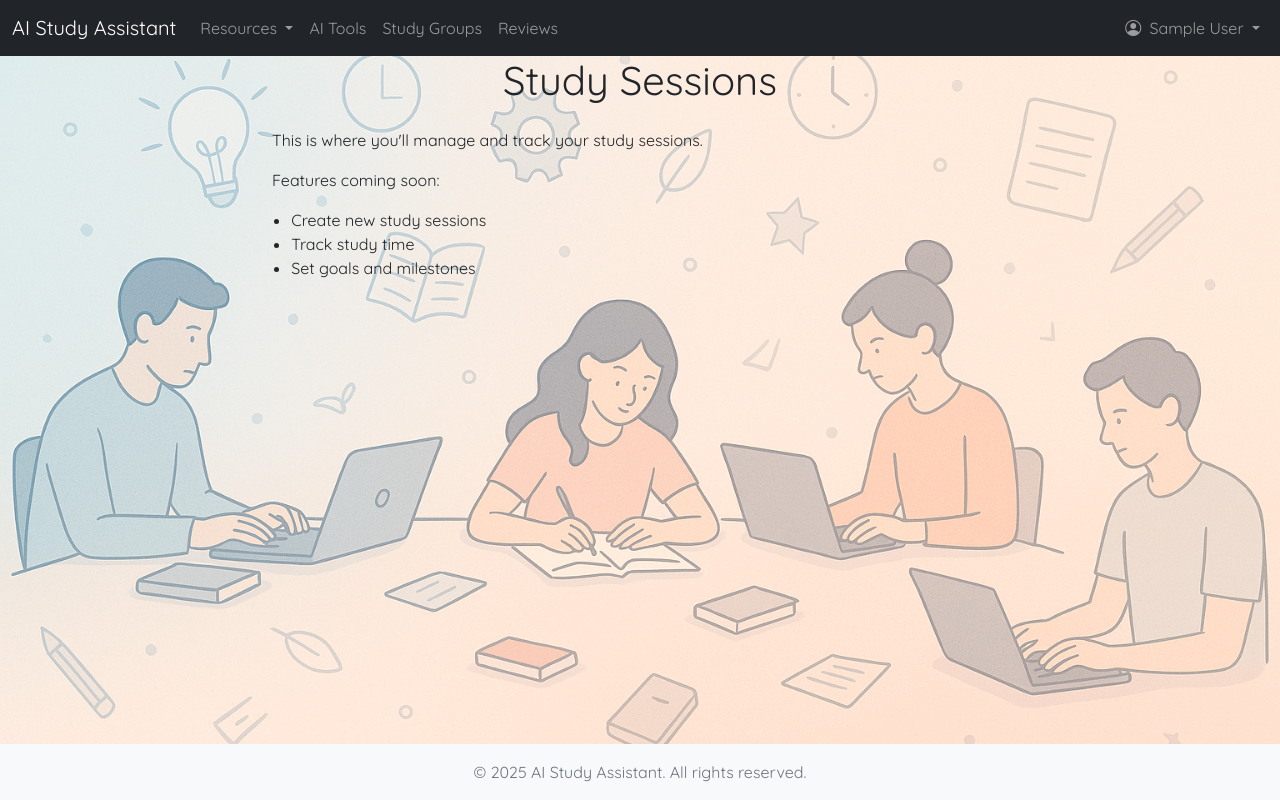
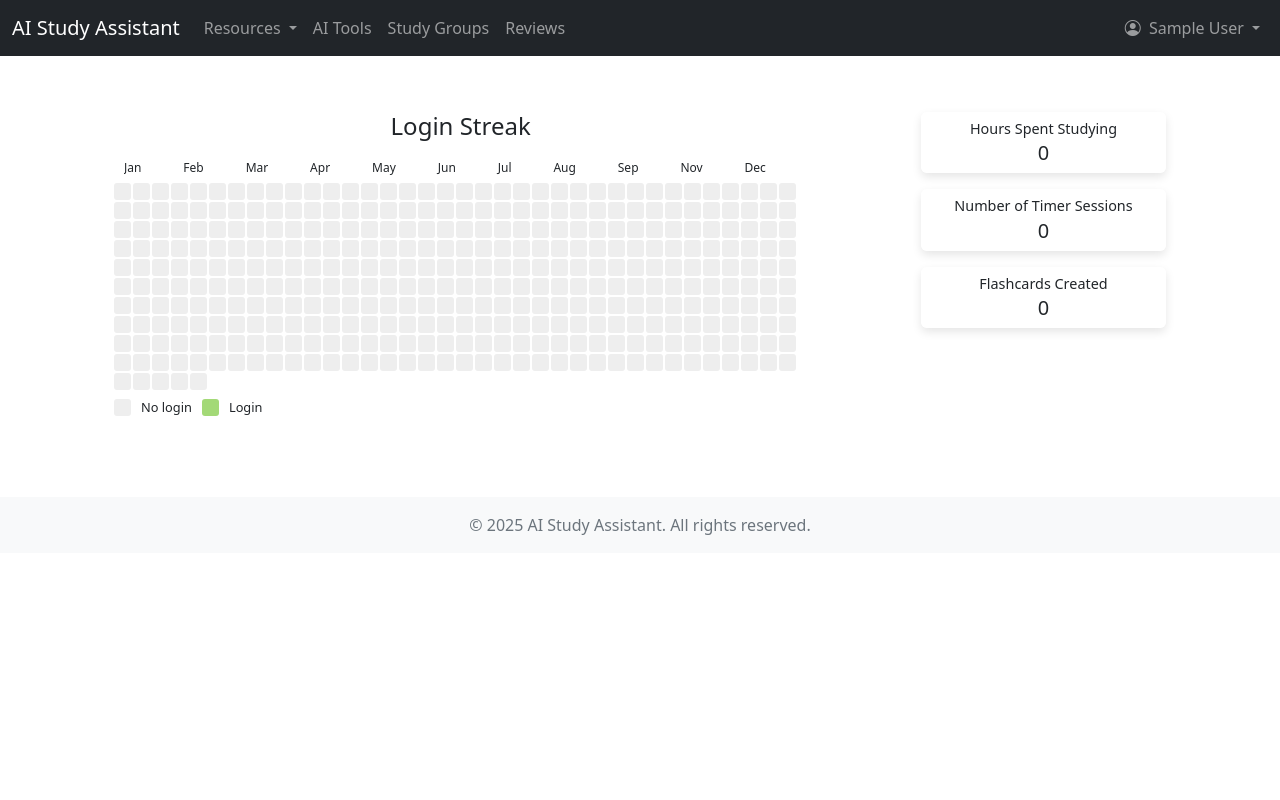
Before and after one commit to rafanahmed/Django-AI-Study-Assistant, a Django app: page /study-sessions/ in a window 1280 px wide. Run offline with Django 5.2, Linux system fonts and the light colour scheme; the visitor is signed in with stand-in values (Sample User, id 1); data that the repository does not hold is empty.

Commit message:
Study Overview Page

```diff
--- a/base/templates/base/base.html
+++ b/base/templates/base/base.html
@@ -180,10 +180,10 @@
           <h2 class="text-white mt-5 mb-4">Meet the Developers</h2>
           <div class="row gy-4">
               <div class="col-md-6 d-flex align-items-center">
-                <img src="https://github.com/alphinav.png" class="rounded-circle me-3" width="64" height="64" alt="Alphin">
+                <img src="https://avatars.githubusercontent.com/u/144747051?v=4" class="rounded-circle me-3" width="64" height="64" alt="Alphin">
                 <div>
                   <h5 class="text-white mb-1">Alphin Abraham Varghese</h5>
-                  <a href="https://github.com/alphinav" target="_blank" class="text-light text-decoration-none">
+                  <a href="https://github.com/alphinV" target="_blank" class="text-light text-decoration-none">
                     <i class="bi bi-github me-1"></i> GitHub
                   </a>
                 </div>
@@ -236,7 +236,7 @@
     {% endblock %}
   </div>
 
-  <footer class="footer py-3 bg-light text-center">
+  <footer class="mt-auto py-3 bg-light text-center">
     <div class="container">
       <span class="text-muted">&copy; 2025 AI Study Assistant. All rights reserved.</span>
     </div>
--- a/base/templates/base/study_sessions.html
+++ b/base/templates/base/study_sessions.html
@@ -1,18 +1,150 @@
 {% extends 'base/base.html' %}
 
+{% block extra_css %}
+<style>
+  .heatmap-square {
+    width: 17px;
+    height: 17px;
+    border-radius: 3px;
+  }
+
+  .heatmap-legend {
+    display: flex;
+    align-items: center;
+    gap: 10px;
+  }
+
+  .heatmap-legend span {
+    font-size: 0.8rem;
+  }
+
+  #month-labels {
+    display: grid;
+    grid-template-columns: repeat(54, 1fr);
+    font-size: 0.75rem;
+    margin-left: 10px;
+    margin-bottom: 6px;
+    padding-top: 10px;
+  }
+
+  #heatmap {
+    overflow-x: auto;
+    padding-right: 10px;
+  }
+
+  #month-labels {
+    overflow-x: auto;
+    padding-right: 10px;
+  }
+
+  /* Remove white from cards */
+  .card {
+    background-color: rgba(255, 255, 255, 0.7) !important;
+    backdrop-filter: blur(3px);
+    box-shadow: 0 4px 10px rgba(0,0,0,0.1);
+    border: none;
+  }
+</style>
+{% endblock %}
+
 {% block content %}
-<div class="container">
-    <h1 class="text-center mb-4">Study Sessions</h1>
-    <div class="row">
-        <div class="col-md-8 offset-md-2">
-            <p>This is where you'll manage and track your study sessions.</p>
-            <p>Features coming soon:</p>
-            <ul>
-                <li>Create new study sessions</li>
-                <li>Track study time</li>
-                <li>Set goals and milestones</li>
-            </ul>
+<div class="container py-4">
+    <div class="study-wrapper" style="background: rgba(255, 255, 255, 0.75); backdrop-filter: blur(6px); border-radius: 15px; padding: 2rem;">
+
+  <div class="row">
+    <!-- Calendar -->
+    <div class="col-lg-8 mb-4">
+      <h4 class="text-center">Login Streak</h4>
+      <div id="month-labels"></div>
+      <div id="heatmap" class="d-flex flex-wrap"></div>
+      <div class="mt-2 heatmap-legend">
+        <span class="heatmap-square" style="background-color: #eeeeee;"></span><span>No login</span>
+        <span class="heatmap-square" style="background-color: #a3d977;"></span><span>Login</span>
+      </div>
+    </div>
+
+    <!-- Stats -->
+    <div class="col-lg-3 ms-auto">
+      <div class="card mb-3">
+        <div class="card-body text-center p-2">
+          <h6 class="card-title mb-1" style="font-size: 0.9rem;">Hours Spent Studying</h6>
+          <p class="h5 mb-0">{{ hours_spent }}</p>
         </div>
+      </div>
+      <div class="card mb-3">
+        <div class="card-body text-center p-2">
+          <h6 class="card-title mb-1" style="font-size: 0.9rem;">Number of Timer Sessions</h6>
+          <p class="h5 mb-0">{{ timer_uses }}</p>
+        </div>
+      </div>
+      <div class="card mb-3">
+        <div class="card-body text-center p-2">
+          <h6 class="card-title mb-1" style="font-size: 0.9rem;">Flashcards Created</h6>
+          <p class="h5 mb-0">{{ flashcard_count }}</p>
+        </div>
+      </div>
+    </div>
+    </div>
     </div>
 </div>
 {% endblock %}
+
+{% block extra_js %}
+<script>
+const loginDates = new Set(JSON.parse('{{ login_dates|safe|escapejs }}'));
+
+const today = new Date();
+const yearStart = new Date();
+yearStart.setDate(today.getDate() - 364); // 1 year ago
+
+const container = document.getElementById('heatmap');
+container.style.display = 'grid';
+container.style.gridTemplateColumns = 'repeat(54, 19px)';
+container.style.gridTemplateRows = 'repeat(7, 19px)';
+container.style.gridGap = '2px';
+
+const monthMarkers = {};
+
+for (let d = new Date(yearStart); d <= today; d.setDate(d.getDate() + 1)) {
+  const isoDate = d.toISOString().split('T')[0];
+  const square = document.createElement('div');
+  square.className = 'heatmap-square';
+  square.title = isoDate;
+  square.style.backgroundColor = loginDates.has(isoDate) ? '#a3d977' : '#eeeeee';
+
+  const week = Math.floor((d - yearStart) / (7 * 24 * 60 * 60 * 1000));
+  let day = d.getDay();
+  day = day === 0 ? 6 : day - 1;
+
+  square.style.gridColumn = `${week + 1}`;
+  square.style.gridRow = `${day + 1}`;
+  container.appendChild(square);
+
+  const monthLabel = d.toLocaleDateString('en-US', { month: 'short' });
+  if (!Object.values(monthMarkers).includes(monthLabel)) {
+    monthMarkers[week] = monthLabel;
+  }
+}
+
+const monthContainer = document.getElementById('month-labels');
+const months = ["Jan", "Feb", "Mar", "Apr", "May", "Jun", "Jul", "Aug", "Sep", "Oct", "Nov", "Dec"];
+
+// Place 12 month labels at evenly spaced intervals across 54 columns
+for (let i = 0; i < 54; i++) {
+  const label = document.createElement('div');
+
+  if (i % 5 === 0) {
+    // Show approx one label every ~4.5 weeks
+    const monthIndex = Math.floor((i / 54) * 12);
+    label.textContent = months[monthIndex];
+  } else {
+    label.textContent = '';
+  }
+
+  label.style.textAlign = 'center';
+  monthContainer.appendChild(label);
+}
+
+
+</script>
+{% endblock %}
--- a/base/urls.py
+++ b/base/urls.py
@@ -29,4 +29,5 @@
     path('study-groups/<int:group_id>/leave/', views.leave_study_group, name='leave_study_group'),
     path('ai/q/<slug:section_slug>/', views.questionnaire_view, name='questionnaire'),
     path('ai/results/', views.results_feed_view, name='results_feed'),
+    path('log-timer/', views.log_timer_session, name='log_timer'),
 ]
--- a/base/views.py
+++ b/base/views.py
@@ -8,6 +8,14 @@
 from django.contrib.auth import login, logout
 from django.contrib.auth.models import User
 from django.http import JsonResponse
+from .models import TimerSession
+from django.views.decorators.csrf import csrf_exempt
+from django.utils.timezone import now
+from .models import TimerSession
+from django.views.decorators.http import require_POST
+from django.utils.timezone import now
+from .models import LoginActivity
+
 
 from .models import FlashcardDeck, Flashcard, Review, StudyGroup, AiInteraction
 from .forms import (
@@ -46,7 +54,12 @@
     if request.method == 'POST':
         form = AuthenticationForm(request, data=request.POST)
         if form.is_valid():
-            login(request, form.get_user())
+            user = form.get_user()
+            login(request, user)
+
+            # Log today's login
+            LoginActivity.objects.get_or_create(user=user, login_date=now().date())
+
             return redirect('ai_features:home')
         else:
             messages.error(request, 'Invalid username or password.')
@@ -100,11 +113,14 @@
     if request.method == 'POST':
         form = FlashcardDeckForm(request.POST)
         if form.is_valid():
-            form.save()
+            deck = form.save(commit=False)
+            deck.user = request.user  # 🔥 THIS LINE IS NEEDED
+            deck.save()
             return redirect('ai_features:flashcards')
     else:
         form = FlashcardDeckForm()
     return render(request, 'base/create_deck.html', {'form': form})
+
 
 
 @login_required
@@ -115,11 +131,16 @@
 
     if request.method == 'POST' and form.is_valid():
         flashcard = form.save(commit=False)
-        flashcard.deck = deck
+        flashcard.deck = deck  # 🔥 this line is essential!
         flashcard.save()
         return redirect('ai_features:deck_detail', deck_id=deck.id)
 
-    return render(request, 'base/deck_detail.html', {'deck': deck, 'cards': cards, 'form': form})
+    return render(request, 'base/deck_detail.html', {
+        'deck': deck,
+        'cards': cards,
+        'form': form
+    })
+
 
 
 @login_required
@@ -218,12 +239,25 @@
     return redirect('ai_features:review_page')
 
 
+from .models import LoginActivity
+
 @login_required
-def study_groups_view(request):
-    return render(request, 'base/study_groups.html', {
-        'user_groups': request.user.study_groups.all(),
-        'all_groups': StudyGroup.objects.all()
+def study_sessions_view(request):
+    total_seconds = sum(session.duration_seconds for session in request.user.timer_sessions.all())
+    hours_spent = total_seconds // 3600
+    timer_uses = request.user.timer_sessions.count()
+    flashcard_count = Flashcard.objects.filter(deck__user=request.user).count()
+
+    logins = LoginActivity.objects.filter(user=request.user)
+    login_dates = [login.login_date.isoformat() for login in logins]
+
+    return render(request, 'base/study_sessions.html', {
+        'hours_spent': hours_spent,
+        'timer_uses': timer_uses,
+        'flashcard_count': flashcard_count,
+        'login_dates': login_dates,
     })
+
 
 
 @login_required
@@ -353,3 +387,25 @@
 def results_feed_view(request):
     interactions = AiInteraction.objects.filter(user=request.user).order_by('-timestamp')
     return render(request, 'base/results_feed.html', {'interactions': interactions})
+
+
+@login_required
+def study_groups_view(request):
+    return render(request, 'base/study_groups.html', {
+        'user_groups': request.user.study_groups.all(),
+        'all_groups': StudyGroup.objects.all()
+    })
+
+
+@csrf_exempt
+@require_POST
+@login_required
+def log_timer_session(request):
+    try:
+        seconds = int(request.POST.get("duration_seconds", 0))
+        if seconds > 0:
+            TimerSession.objects.create(user=request.user, duration_seconds=seconds)
+            return JsonResponse({"status": "success"})
+    except Exception as e:
+        return JsonResponse({"status": "error", "message": str(e)})
+    return JsonResponse({"status": "invalid"})
```
Also changed, not shown: base/models.py (+19 -0 lines), base/templates/base/timer.html (+45 -26 lines), base/migrations/0002_timersession.py (added), base/migrations/0003_loginactivity.py (added).
